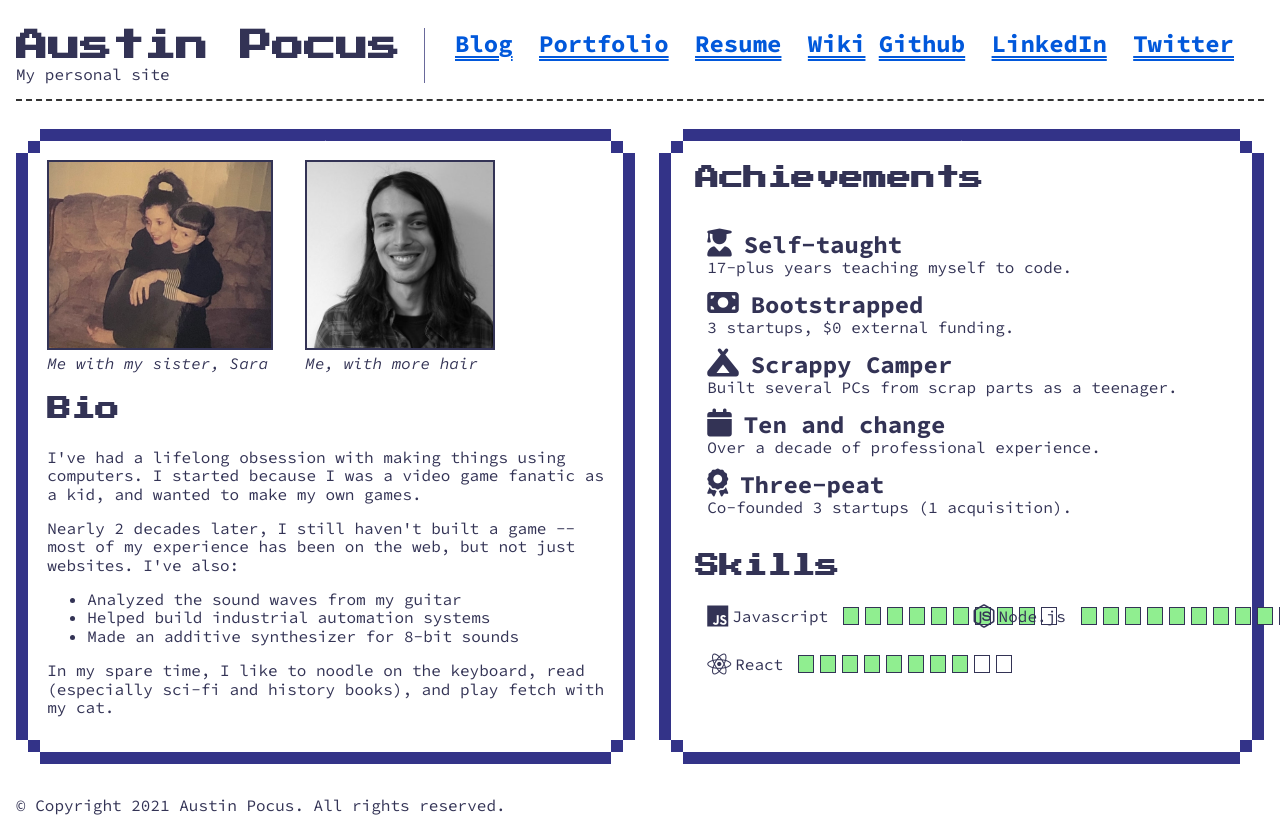
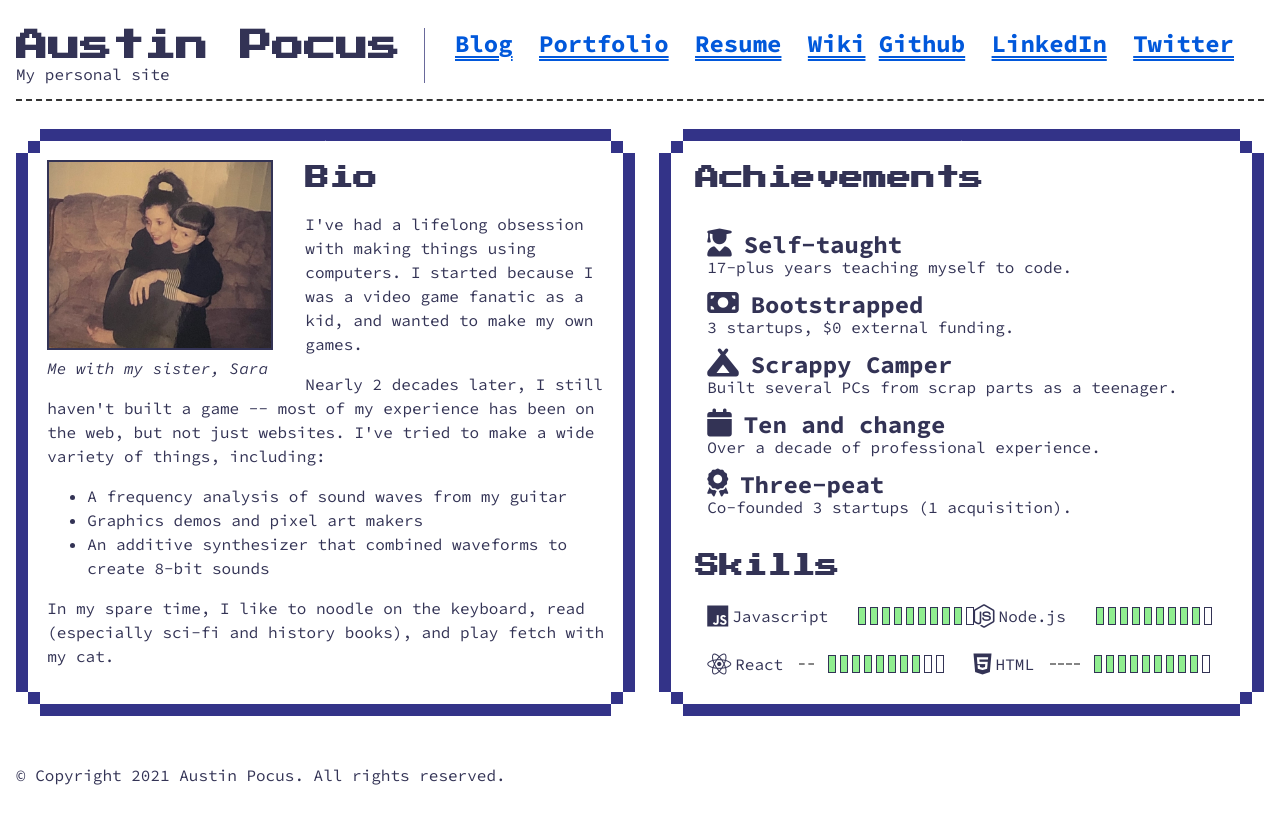
Before and after one commit to ajpocus/austinpocus.com, an Eleventy site: page index.njk in a window 1280 px wide. After the commit the page ends 800 px from the top, so only its background shows below. Built offline with nearby package versions, Linux system fonts and the light colour scheme; Eleventy itself is replaced by a stand-in of ours; files that its build step writes are made by us from their sources; what eleventy-plugin-sass would draw is missing.

Commit message:
skills updates

```diff
--- a/css/global.scss
+++ b/css/global.scss
@@ -28,3 +28,7 @@
 .hidden {
     display: none;
 }
+
+.clear {
+    float: none;
+}
--- a/css/index.scss
+++ b/css/index.scss
@@ -80,14 +80,6 @@
             .name {
                 font-weight: bold;
             }
-
-            .dash {
-                flex: 1; /* grow to fill remaining space*/
-                border-bottom: 2px dashed #666c;
-                position: relative;
-                bottom: 8px;
-                margin: 0 8px
-            }
         }
     }
 }
@@ -95,15 +87,12 @@
 .main-section {
     overflow: hidden;
     padding: 1.2em;
-
-    .pictures {
-        display: flex;
-    }
+    display: flex;
 
     figure {
+        float: left;
         position: relative;
-        margin: 0;
-        margin-right: 2em;
+        margin: 0 2em 1em 0;
 
         img.picture {
             height: 190px;
@@ -118,8 +107,10 @@
     }
 
     .content {
+        line-height: 1.5;
+
         .heading {
-            margin: 1em 0;
+            margin: 0;
         }
     }
 }
@@ -137,6 +128,14 @@
         display: flex;
         align-items: baseline;
         justify-content: space-between;
+
+        .dash {
+            flex: 1; /* grow to fill remaining space*/
+            border-bottom: 2px dashed #666c;
+            position: relative;
+            bottom: 8px;
+            margin: 0 8px
+        }
 
         .name {
             display: flex;
@@ -158,10 +157,10 @@
 
             .cell {
                 border: 1px solid $textColor;
-                width: 16px;
+                width: 8px;
                 height: 18px;
                 background: transparent;
-                margin: 0 3px;
+                margin: 0 2px;
 
                 &.full {
                     background: lightgreen;
--- a/index.njk
+++ b/index.njk
@@ -9,28 +9,23 @@
 <div class="home">
     <div class="sections">
         <section class="main-section">
-            <div class="pictures">
+            <div class="content">
                 <figure class="left">
                     <img class="picture" src="/img/me_and_sissy.jpg">
                     <figcaption>Me with my sister, Sara</figcaption>
                 </figure>
-                <figure class="right">
-                    <img class="picture" src="/img/me.jpg">
-                    <figcaption>Me, with more hair</figcaption>
-                </figure>
-            </div>
+                <div class="clear"></div>
 
-            <div class="content">
                 <h2 class="heading">Bio</h2>
 
                 <p>I've had a lifelong obsession with making things using computers. I started because I was a video game fanatic as a kid, and wanted to make my own games.</p>
 
-                <p>Nearly 2 decades later, I still haven't built a game -- most of my experience has been on the web, but not just websites. I've also:</p>
+                <p>Nearly 2 decades later, I still haven't built a game -- most of my experience has been on the web, but not just websites. I've tried to make a wide variety of things, including:</p>
 
                 <ul>
-                    <li>Analyzed the sound waves from my guitar</li>
-                    <li>Helped build industrial automation systems</li>
-                    <li>Made an additive synthesizer for 8-bit sounds</li>
+                    <li>A frequency analysis of sound waves from my guitar</li>
+                    <li>Graphics demos and pixel art makers</li>
+                    <li>An additive synthesizer that combined waveforms to create 8-bit sounds</li>
                 </ul>
 
                 <p>In my spare time, I like to noodle on the keyboard, read (especially sci-fi and history books), and play fetch with my cat.</p>
@@ -110,6 +105,8 @@
                         <label>Javascript</label>
                     </div>
 
+                    <div class="dash"></div>
+
                     <div class="meter">
                         <div class="full cell"></div>
                         <div class="full cell"></div>
@@ -129,6 +126,8 @@
                         <i class="fab fa-node-js"></i>
                         <label>Node.js</label>
                     </div>
+
+                    <div class="dash"></div>
 
                     <div class="meter">
                         <div class="full cell"></div>
@@ -150,6 +149,8 @@
                         <label>React</label>
                     </div>
 
+                    <div class="dash"></div>
+
                     <div class="meter">
                         <div class="full cell"></div>
                         <div class="full cell"></div>
@@ -163,6 +164,28 @@
                         <div class="cell"></div>
                     </div>
                 </li>
+
+                <li class="skill">
+                    <div class="name">
+                        <i class="fab fa-html5"></i>
+                        <label>HTML</label>
+                    </div>
+
+                    <div class="dash"></div>
+
+                    <div class="meter">
+                        <div class="full cell"></div>
+                        <div class="full cell"></div>
+                        <div class="full cell"></div>
+                        <div class="full cell"></div>
+                        <div class="full cell"></div>
+                        <div class="full cell"></div>
+                        <div class="full cell"></div>
+                        <div class="full cell"></div>
+                        <div class="full cell"></div>
+                        <div class="cell"></div>
+                    </div>
+                </li>
             </ul>
         </section>
     </div>
```
